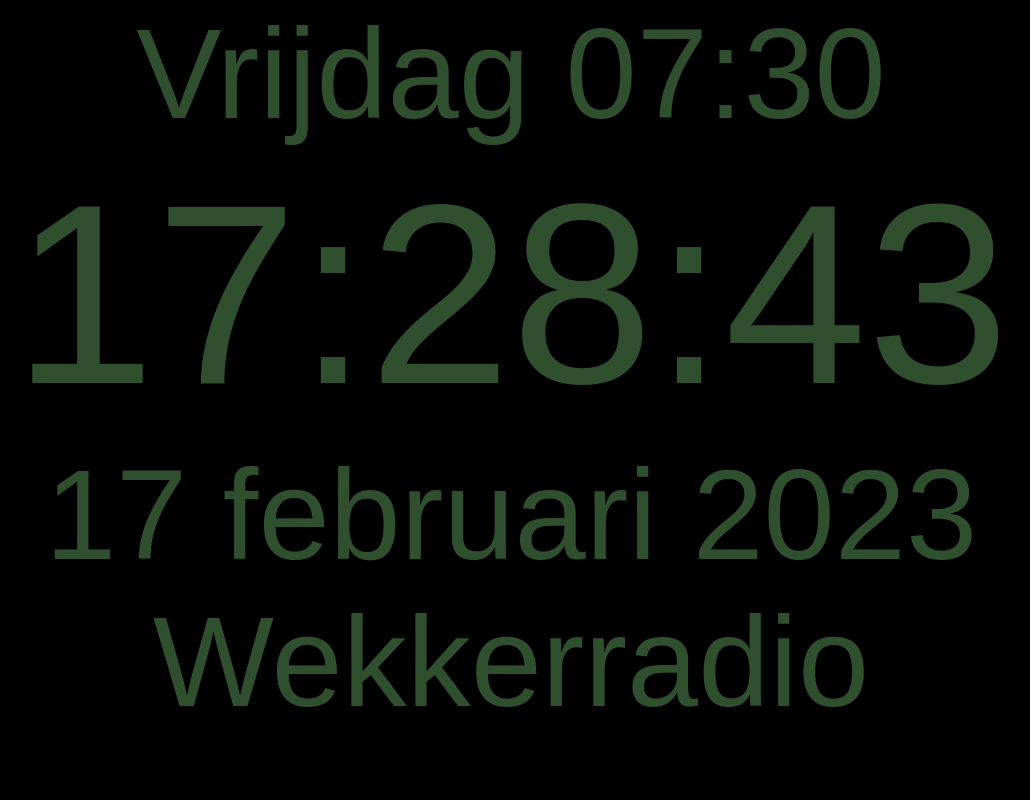
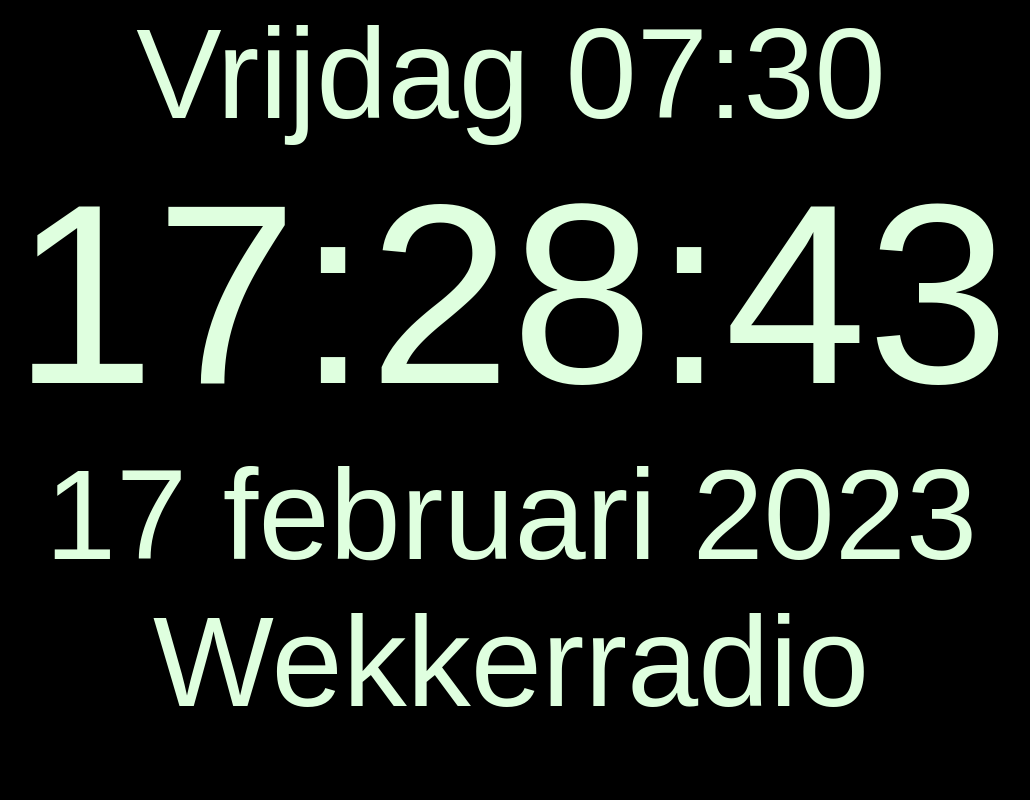
Before and after one commit to pindanet/Raspberry, a PHP site: page / in a window 1280 px wide. Shown: the whole page, without its empty margins (129-1159 px from the left). Run offline with PHP 8.4, Linux system fonts and the light colour scheme.

Commit message:
Update index.css

```diff
--- a/alarmclock/var/www/html/index.css
+++ b/alarmclock/var/www/html/index.css
@@ -2,11 +2,11 @@ body {
   margin: 0;
   padding: 0;
   background-color: black;
-  color: #2F4F2F;
+  color: #dFfFdF;
   font-family: sans-serif;
 }
 a {
-  color: #2F4F2F;
+  color: #dFfFdF;
   text-decoration: none;
 }
 body::-webkit-scrollbar {
```
